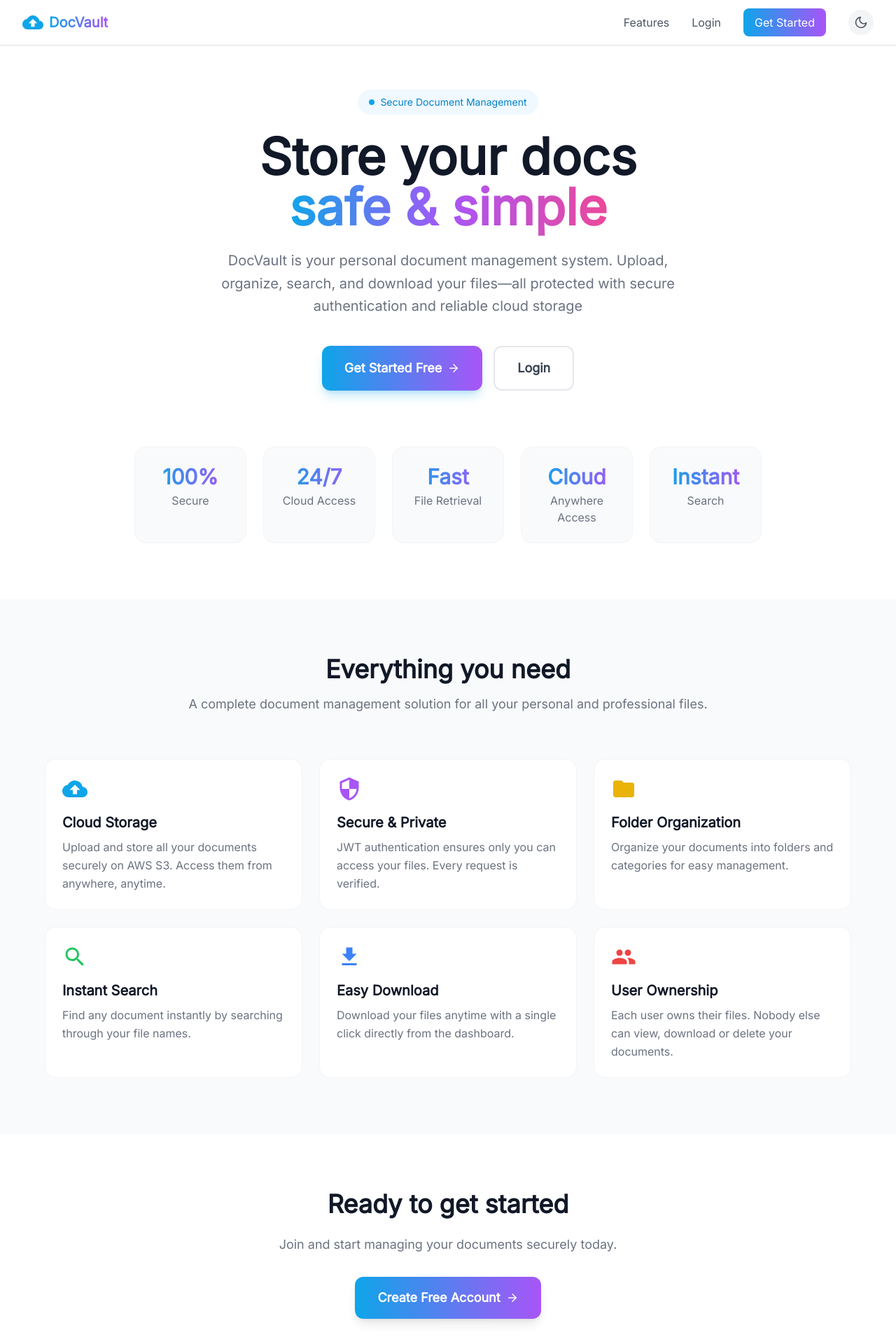
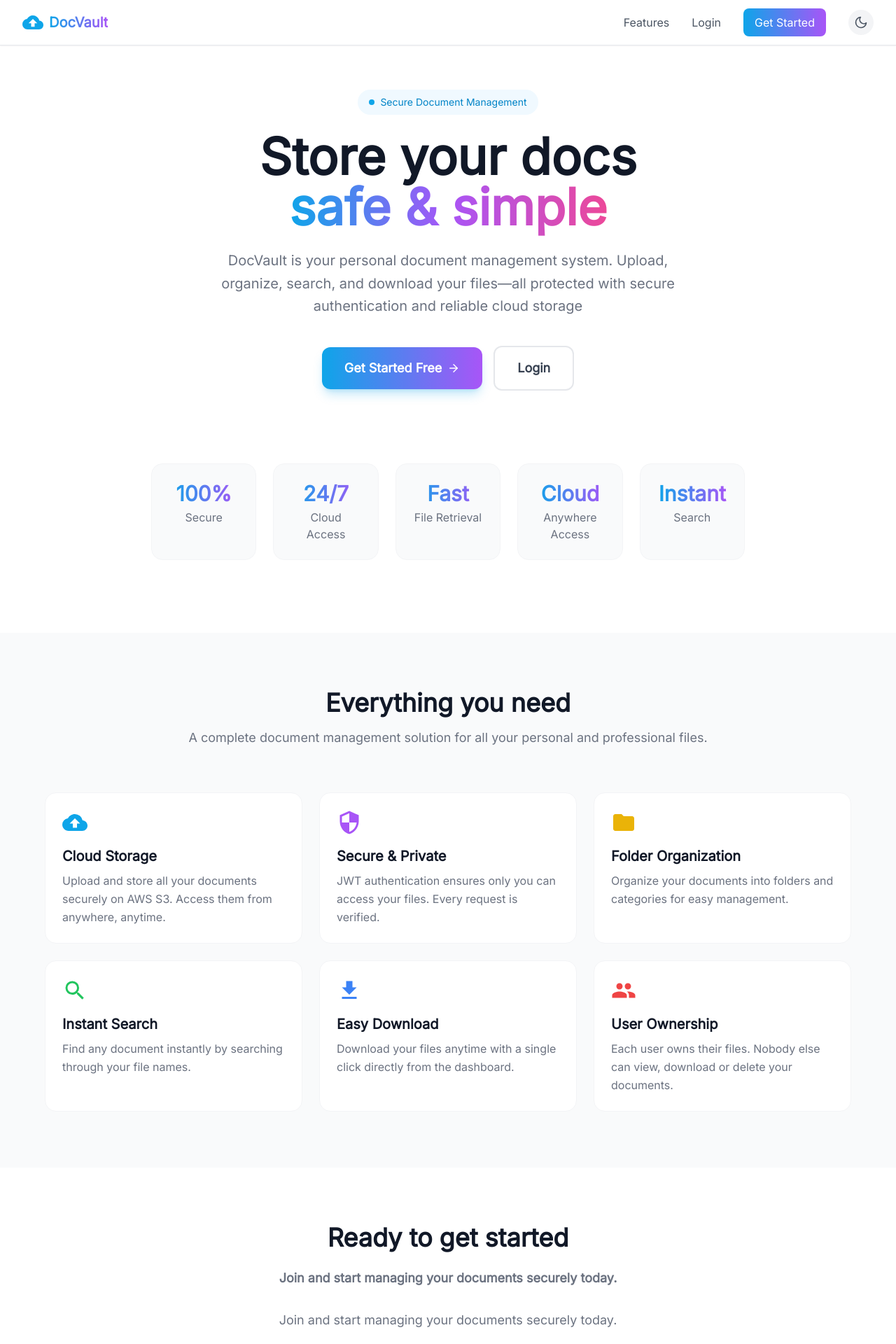
Before and after one commit to harshjha987/docvault-frontend, a React (Vite) app: page / in a window 1280 px wide. Shown: the top 1920 px of the page at 70% size. Built offline with nearby package versions, Linux system fonts and the light colour scheme.

Commit message:
fixed some basic client side issues

```diff
--- a/src/pages/Landing.jsx
+++ b/src/pages/Landing.jsx
@@ -60,8 +60,8 @@
       <Navbar />
 
       {/* Hero Section */}
-      <section className="pt-32 pb-20 px-4">
-        <div className="max-w-4xl mx-auto text-center">
+      <section className="pt-24 sm:pt-28 md:pt-32 pb-16 sm:pb-20 px-4">
+        <div className="max-w-4xl mx-auto text-center px-2 sm:px-4">
           {/* Badge */}
           <div
             className=" animate-fadeInUp inline-flex items-center gap-2 bg-primary-50 dark:bg-primary-900/30 text-primary-600
@@ -72,7 +72,7 @@
           </div>
 
           {/* Heading */}
-          <h1 className="animate-fadeInUp text-5xl md:text-7xl font-extrabold mb-6 leading-tight">
+          <h1 className="animate-fadeInUp text-3xl sm:text-4xl md:text-6xl lg:text-7xl font-extrabold mb-6 leading-tight">
             <span className="text-gray-900 dark:text-white">
               Store your docs
             </span>
@@ -90,10 +90,10 @@
           </p>
 
           {/* CTA Buttons */}
-          <div className="flex flex-col sm:flex-row gap-4 justify-center">
+          <div className="flex flex-col sm:flex-row gap-4 justify-center items-stretch sm:items-center">
     {token ? (
       <Link
-        to={token ? "/dashboard" : "/register"}
+        to="/dashboard"
         className="flex items-center justify-center gap-2 bg-gradient-to-r from-primary-500 to-purple-500 text-white px-8 py-4
   rounded-xl font-semibold text-lg hover:opacity-90 transition shadow-lg">
         {token ? "Go to Dashboard" : "Create Free Account"}
@@ -120,7 +120,7 @@
         </div>
 
         {/* Hero Image / Stats */}
-        <div className="max-w-4xl mx-auto mt-20 grid grid-cols-5 gap-6">
+        <div className="max-w-4xl text-center p-4 sm:p-6 rounded-2xl mx-auto mt-20 grid grid-cols-2 sm:grid-cols-3 md:grid-cols-5 gap-6">
           {[
             { number: '100%', label: 'Secure' },
             { number: '24/7', label: 'Cloud Access' },
@@ -146,7 +146,7 @@
       </section>
 
       {/* Features Section */}
-      <section id="features" className="py-20 px-4 bg-gray-50 dark:bg-gray-900">
+      <section id="features" className="py-20 px-4 bg-gray-50 dark:bg-gray-900 grid grid-cols-1    gap-6">
         <div className="max-w-6xl mx-auto">
           <div className="text-center mb-16">
             <h2 className="text-4xl font-bold text-gray-900 dark:text-white mb-4">
@@ -157,7 +157,7 @@
             </p>
           </div>
 
-          <div className="grid grid-cols-1 md:grid-cols-2 lg:grid-cols-3 gap-6">
+          <div className="grid grid-cols-1 sm:grid-cols-2 lg:grid-cols-3 gap-6">
             {features.map((feature, i) => (
               <div
                 key={i}
@@ -181,19 +181,28 @@
       <section className="py-20 px-4">
         <div className="max-w-3xl mx-auto text-center">
           <h2 className="text-4xl font-bold text-gray-900 dark:text-white mb-6">
-          {token ? "" : "Ready to get started"}
+          {!token && (
+  <>
+    <h2 className="text-3xl sm:text-4xl font-bold text-gray-900 dark:text-white mb-6">
+      Ready to get started
+    </h2>
+    <p className="text-gray-500 dark:text-gray-400 text-lg mb-8">
+      Join and start managing your documents securely today.
+    </p>
+  </>
+)}
           </h2>
           <p className="text-gray-500 dark:text-gray-400 text-lg mb-8">
           {token ? "" : "Join and start managing your documents securely today."}
           </p>
           <Link
-            to="/register"
-            className="inline-flex items-center gap-2 bg-gradient-to-r from-primary-500 to-purple-500 text-white px-8 py-4
+  to={token ? "/dashboard" : "/register"}
+  className="inline-flex items-center gap-2 bg-gradient-to-r from-primary-500 to-purple-500 text-white px-8 py-4
   rounded-xl font-semibold text-lg hover:opacity-90 transition shadow-lg"
-          >
-            {token ? "Go to Dashboard" : "Create Free Account"}
-            <FiArrowRight />
-          </Link>
+>
+  {token ? "Go to Dashboard" : "Create Free Account"}
+  <FiArrowRight />
+</Link>
         </div>
       </section>
               <Footer />
```
